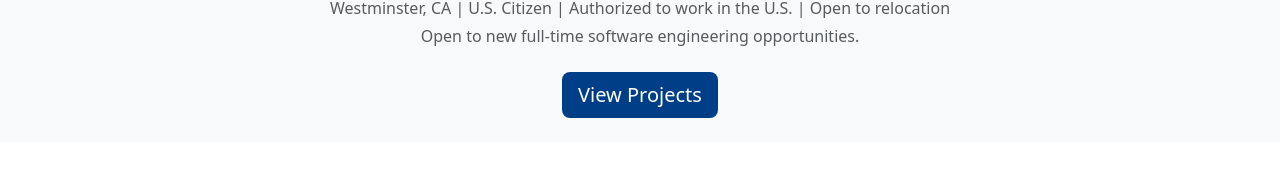
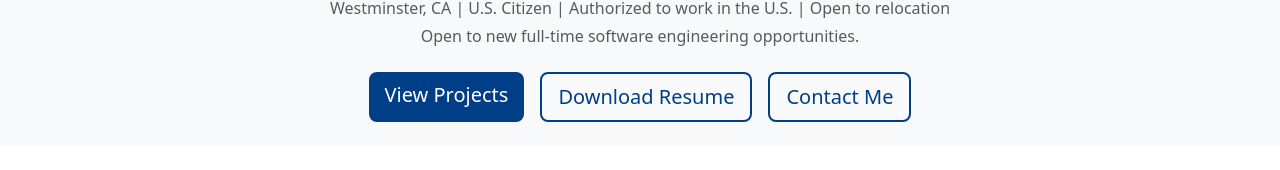
Before and after one commit to vanphungvnu/my-portfolio-react, a React (Vite) app: page / in a window 1280 px wide. Shown: the part 363-533 px from the top of the page. Built offline with nearby package versions, Linux system fonts and the light colour scheme.

Commit message:
feat: add download resume and contact me button

```diff
--- a/src/components/Intro.tsx
+++ b/src/components/Intro.tsx
@@ -28,6 +28,19 @@ export default function Intro() {
           <a href="#projects" className="btn btn-main btn-lg">
             View Projects
           </a>
+          <a
+            href="/VanTriPhung_Resume.pdf"
+            className="btn btn-outline-main btn-lg"
+            download
+          >
+            Download Resume
+          </a>
+          <a
+            href="mailto:vantriphungvnu@gmail.com"
+            className="btn btn-outline-main btn-lg"
+          >
+            Contact Me
+          </a>
         </div>
       </div>
     </section>
```
Also changed, not shown: 1 other file (tests, documents, lock files or other folders).
